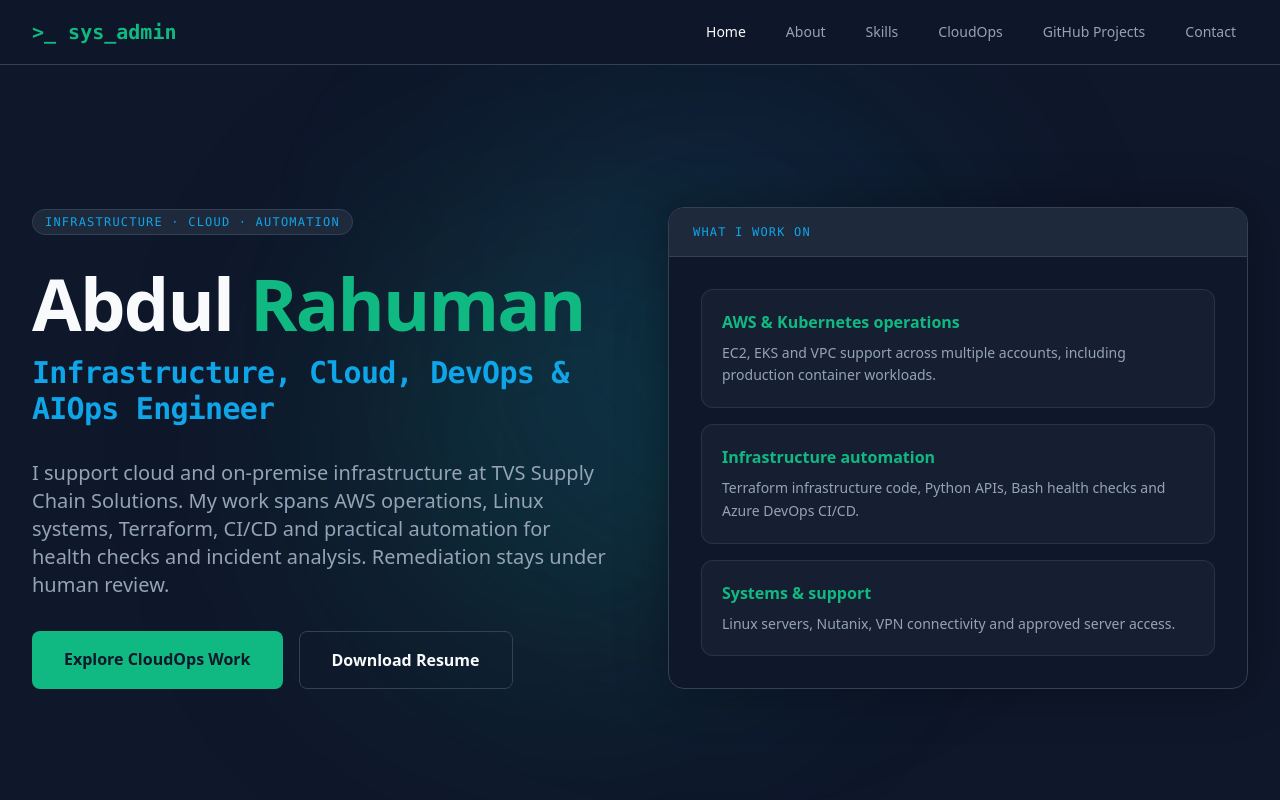
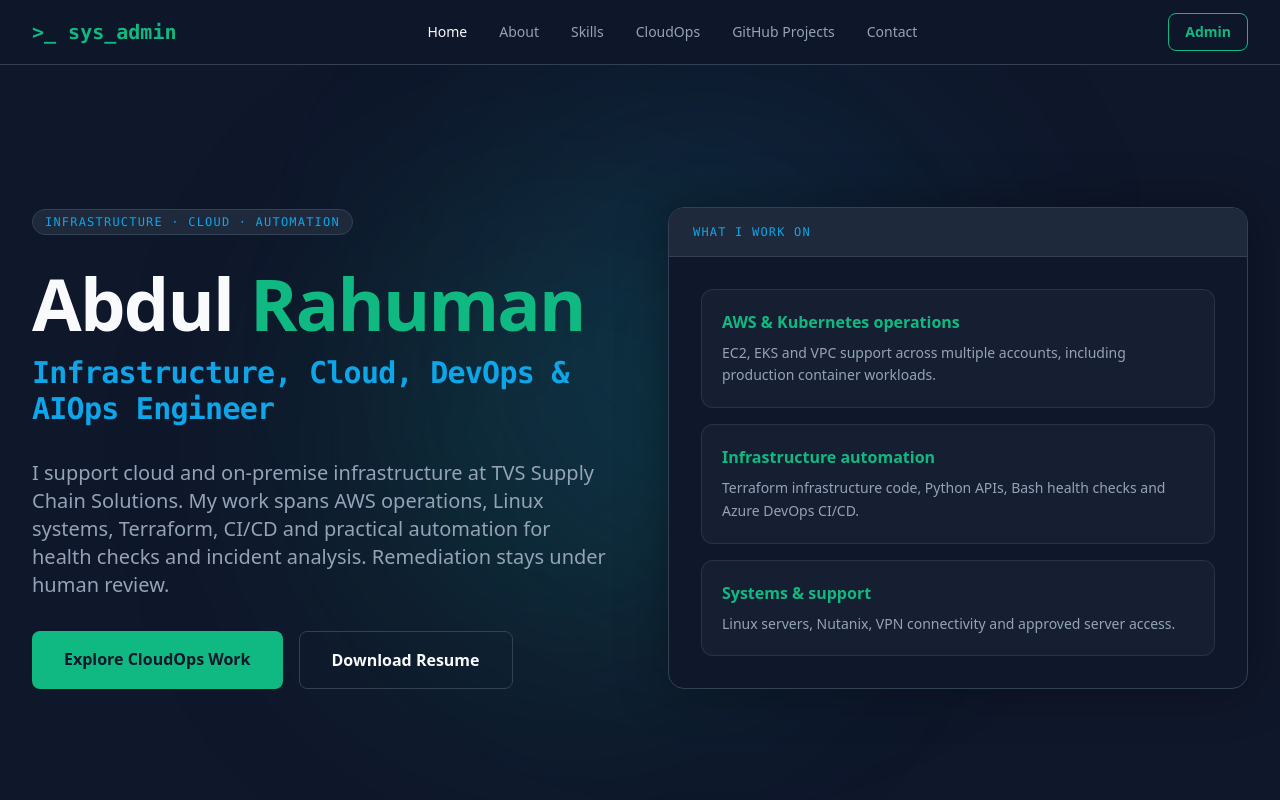
Before and after one commit to AbdulRahumankm/Cloud_AbdulRahuman, a React (Vite) app: page / in a window 1280 px wide. Shown: the top 800 px of the page. Built offline with nearby package versions, Linux system fonts and the light colour scheme.

Commit message:
Show admin editor link in portfolio header

```diff
--- a/api/_lib/validate.js
+++ b/api/_lib/validate.js
@@ -3,7 +3,7 @@ const text = '';
 const schema = {
   site: { brand: text, title: text, description: text, applicationName: text, footer: text },
   navigation: {
-    home: text, about: text, skills: text, cloudOps: text, projects: text, contact: text,
+    home: text, about: text, skills: text, cloudOps: text, projects: text, contact: text, admin: text,
   },
   hero: {
     badge: text, firstName: text, lastName: text, role: text, summary: text,
--- a/content/portfolio.json
+++ b/content/portfolio.json
@@ -12,7 +12,8 @@
     "skills": "Skills",
     "cloudOps": "CloudOps",
     "projects": "GitHub Projects",
-    "contact": "Contact"
+    "contact": "Contact",
+    "admin": "Admin"
   },
   "hero": {
     "badge": "Infrastructure · Cloud · Automation",
--- a/src/layouts/Footer.jsx
+++ b/src/layouts/Footer.jsx
@@ -1,12 +1,12 @@
 import React from 'react';
 
-const Footer = ({ site }) => {
+const Footer = ({ site, navigation }) => {
   return (
     <footer className="py-6 bg-devops-card border-t border-devops-border text-center">
       <p className="text-devops-textMuted font-mono text-xs uppercase tracking-widest">
         {site.footer}
         <span className="mx-3 opacity-40">·</span>
-        <a href="/admin" className="hover:text-devops-primary">Admin</a>
+        <a href="/admin" className="hover:text-devops-primary">{navigation.admin}</a>
       </p>
     </footer>
   );
--- a/src/layouts/MainLayout.jsx
+++ b/src/layouts/MainLayout.jsx
@@ -9,7 +9,7 @@ const MainLayout = ({ children, site, navigation }) => {
       <main>
         {children}
       </main>
-      <Footer site={site} />
+      <Footer site={site} navigation={navigation} />
     </div>
   );
 };
--- a/src/layouts/Navbar.jsx
+++ b/src/layouts/Navbar.jsx
@@ -4,12 +4,12 @@ const Navbar = ({ site, navigation }) => {
   return (
     <nav className="fixed w-full z-50 bg-devops-bg/90 backdrop-blur-sm border-b border-devops-border">
       <div className="max-w-7xl mx-auto px-4 sm:px-6 lg:px-8">
-        <div className="flex items-center justify-between h-16">
+        <div className="flex items-center justify-between gap-3 h-16">
           <div className="flex-shrink-0">
             <span className="text-devops-primary font-mono text-xl font-bold">{site.brand}</span>
           </div>
-          <div className="hidden md:block">
-            <div className="ml-10 flex items-baseline space-x-4">
+          <div className="hidden lg:block">
+            <div className="flex items-baseline gap-2">
               <a href="#hero" className="text-devops-text hover:text-devops-primary px-3 py-2 rounded-md text-sm font-medium transition-colors">{navigation.home}</a>
               <a href="#about" className="text-devops-textMuted hover:text-devops-primary px-3 py-2 rounded-md text-sm font-medium transition-colors">{navigation.about}</a>
               <a href="#skills" className="text-devops-textMuted hover:text-devops-primary px-3 py-2 rounded-md text-sm font-medium transition-colors">{navigation.skills}</a>
@@ -18,6 +18,9 @@ const Navbar = ({ site, navigation }) => {
               <a href="#contact" className="text-devops-textMuted hover:text-devops-primary px-3 py-2 rounded-md text-sm font-medium transition-colors">{navigation.contact}</a>
             </div>
           </div>
+          <a href="/admin" aria-label="Open portfolio admin editor" className="shrink-0 rounded-lg border border-devops-primary px-4 py-2 text-sm font-bold text-devops-primary transition-colors hover:bg-devops-primary hover:text-devops-bg focus-visible:outline focus-visible:outline-2 focus-visible:outline-offset-2 focus-visible:outline-devops-primary">
+            {navigation.admin}
+          </a>
         </div>
       </div>
     </nav>
```
